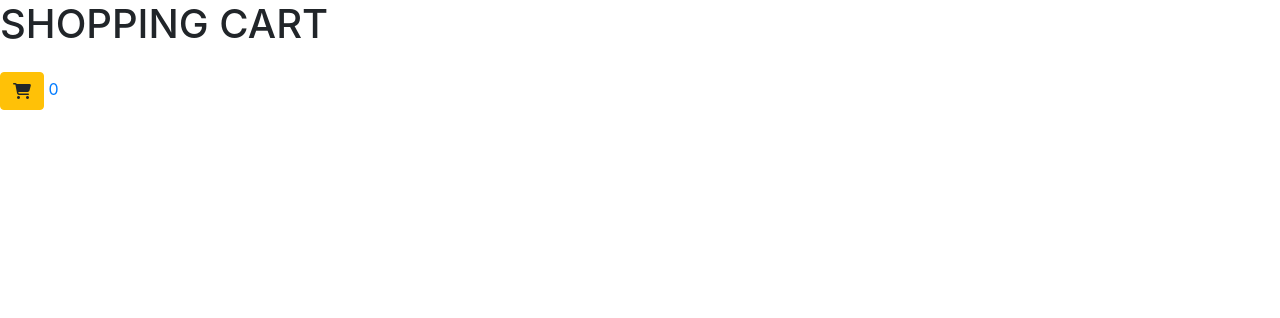
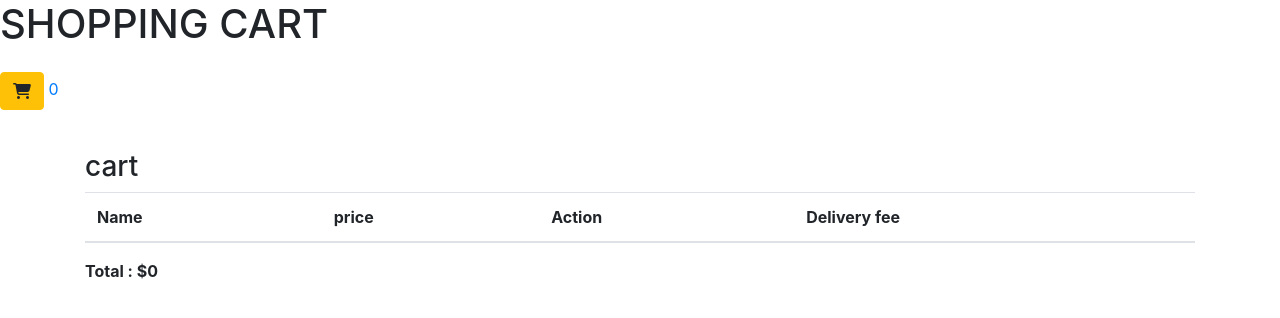
Before and after one commit to ochieng-stack/Pizza-Inn, a plain HTML site: page cart.html in a window 1280 px wide. Drawn offline with nearby package versions, Linux system fonts and the light colour scheme; a web font is replaced by a local one.

Commit message:
initial commit

```diff
--- a/cart.html
+++ b/cart.html
@@ -26,7 +26,33 @@
             </li>
         </ul>
     </nav>
+    <div class="container">
+        <div class="row mt-4">
+            <div class="col-12">
+                <div class="row">
+                    <div class="col-12">
+                        <h3>cart</h3>
+                    </div>
+                </div>
+                <div class="table-responsive">
+                    <table class="table table-striped table-hover">
+                        <thead>
+                            <tr>
+                                <th>Name</th>
+                                <th>price</th>
+                                <th>Action</th>
+                                <th>Delivery fee</th>
+                            </tr>
+                        </thead>
 
+                    </table>
+                </div>
+            </div>
+            <div class="col-2">
+                <b id="total-price">Total : $0</b>
+            </div>
+        </div>
+    </div>
 <body>
 </body>
 <script src="https://code.jquery.com/jquery-3.4.1.slim.min.js"
```
